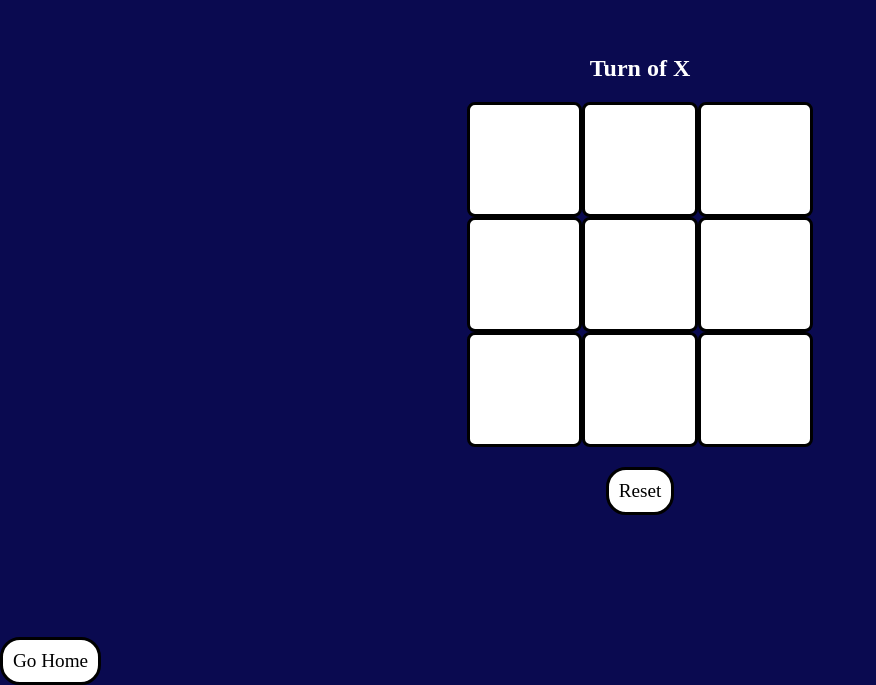
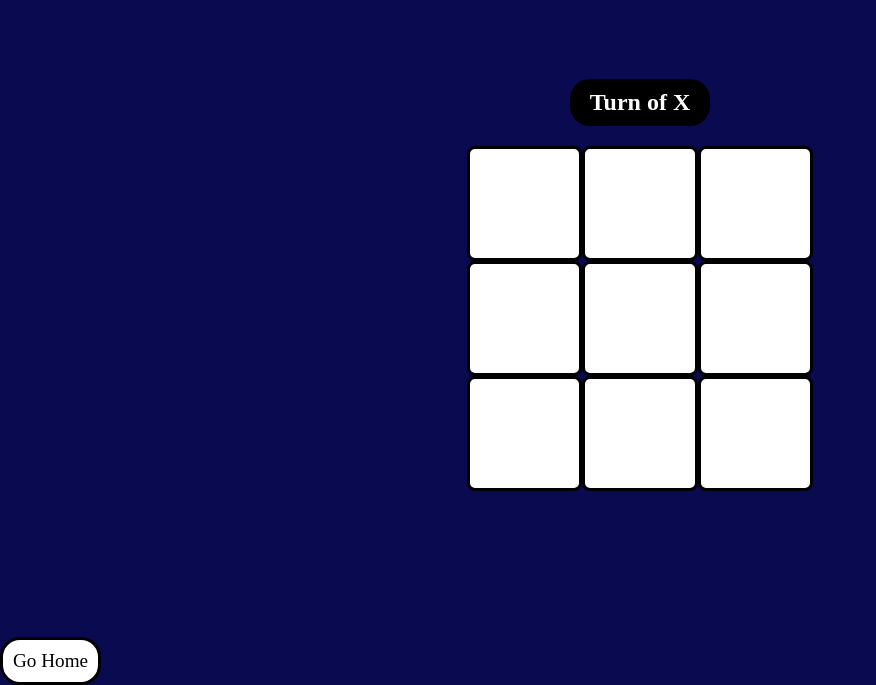
Before and after one commit to DJ5harma/WebGames, a React (Vite) app: page /zero-kaanta in a window 1280 px wide. Shown: the part 115-800 px from the top of the page, without its empty margins (0-876 px from the left). Built offline with nearby package versions, Linux system fonts and the light colour scheme.

Commit message:
a few minor changes

```diff
--- a/src/Pages/Home/Home.tsx
+++ b/src/Pages/Home/Home.tsx
@@ -38,6 +38,25 @@ export default function Home() {
 					}
 				/>
 				<GameSnippet
+					linkPath="/zero-kaanta"
+					name="Zero Kaanta"
+					description="Just another Tic-Tac-Toe..."
+					bgColor="rgb(0,100,0)"
+					image={
+						<svg
+							width={imageWidth}
+							viewBox="0 0 24 24"
+							fill="none"
+							xmlns="http://www.w3.org/2000/svg"
+						>
+							<path
+								d="M9 21h2l1-5h4l-1 5h2l1-5h3v-2h-3.6l1-5H21V7h-3.6l1-5h-2l-1 5h-4l1-5h-2l-1 5H6v2h3.6l-1 5H3v2h3.6l-1 5zm3-7l1-5h4l-1 5h-4z"
+								fill="white"
+							/>
+						</svg>
+					}
+				/>
+				<GameSnippet
 					linkPath="/pebble-popper"
 					name="Pebble Popper"
 					description="Accurately pop pebbles asap for satisfaction!"
@@ -60,25 +79,6 @@ export default function Home() {
 						</svg>
 					}
 				/>
-				<GameSnippet
-					linkPath="/zero-kaanta"
-					name="Zero Kaanta"
-					description="Just another Tic-Tac-Toe..."
-					bgColor="rgb(0,100,0)"
-					image={
-						<svg
-							width={imageWidth}
-							viewBox="0 0 24 24"
-							fill="none"
-							xmlns="http://www.w3.org/2000/svg"
-						>
-							<path
-								d="M9 21h2l1-5h4l-1 5h2l1-5h3v-2h-3.6l1-5H21V7h-3.6l1-5h-2l-1 5h-4l1-5h-2l-1 5H6v2h3.6l-1 5H3v2h3.6l-1 5zm3-7l1-5h4l-1 5h-4z"
-								fill="white"
-							/>
-						</svg>
-					}
-				/>
 			</div>
 			<button>
 				<Link to="/about" style={{ textDecoration: "none" }}>
--- a/src/Pages/ZeroKaanta/ZeroKaanta.tsx
+++ b/src/Pages/ZeroKaanta/ZeroKaanta.tsx
@@ -104,7 +104,14 @@ export default function ZeroKaanta() {
 				})()})`,
 			}}
 		>
-			<h2>
+			<h2
+				style={{
+					backgroundColor: "black",
+					padding: "10px 20px",
+					borderRadius: 20,
+					userSelect: "none",
+				}}
+			>
 				{(() => {
 					if (winnerIsThere)
 						return `Winner is ${turn % 2 ? "X" : "O"}`;
@@ -130,6 +137,7 @@ export default function ZeroKaanta() {
 					<CustomButton number={8} />
 				</div>
 			</div>
+			{turn !== 0 && (
 				<button
 					onClick={() => {
 						setFilledArray(initialState);
@@ -140,6 +148,7 @@ export default function ZeroKaanta() {
 				>
 					{winnerIsThere || turn === 9 ? "Play Again!" : "Reset"}
 				</button>
+			)}
 		</div>
 	);
 }
```
Lines whose indentation alone changed are shown as unchanged.
